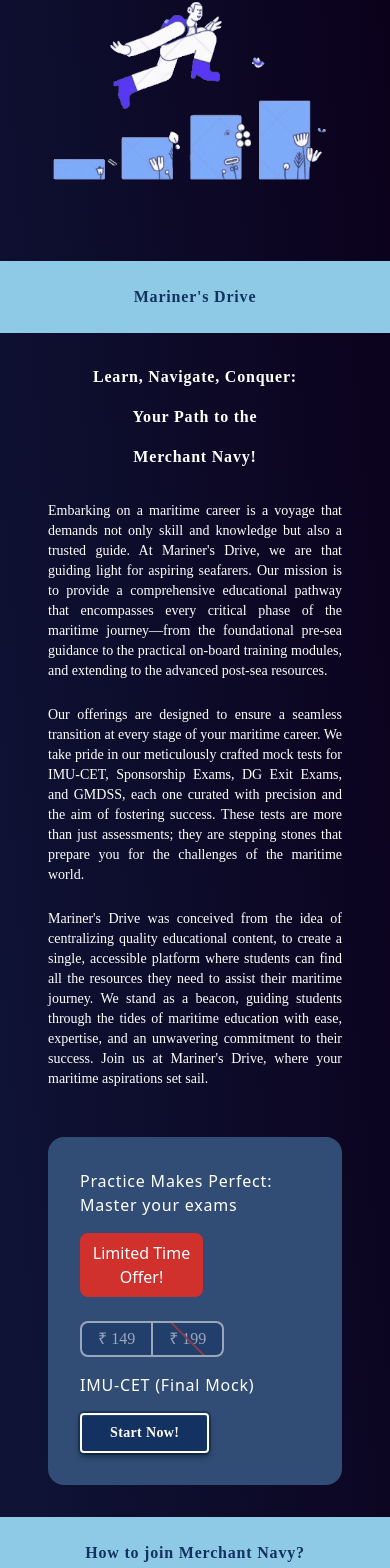
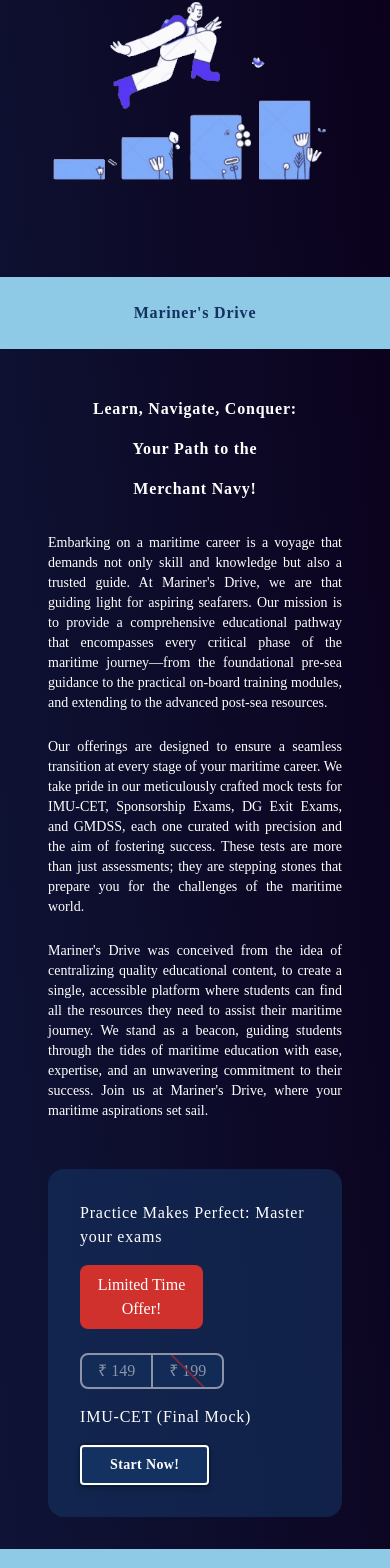
Before and after one commit to marinersdrive/gmdss, a React (Create React App) app: page / in a window 390 px wide. Shown: the part 401-1969 px from the top of the page. Built offline with nearby package versions, Linux system fonts and the light colour scheme.

Commit message:
final changes

```diff
--- a/src/HomePage.js
+++ b/src/HomePage.js
@@ -152,8 +152,8 @@ function HomePage() {
       url: "https://www.dgshipping.gov.in/writereaddata/ExamResult/202302030415286773897Noticetooralcandidates(2).pdf"
     },
     {
-      heading: "Details of IMU-CET Examination",
-      body: "This document contains important information about the upcoming IMU-CET (Indian Maritime University Common Entrance Test) examination, including dates, timings, and instructions for candidates. ",
+      heading: "IMU-CET 2024",
+      body: "This document contains important information about the upcoming IMU-CET (Indian Maritime University Common Entrance Test) examination, including dates, timings, and instructions for candidates.",
       url: "https://www.imu.edu.in/images/Admissions/2021/Notification_CET%20Details_03082021.pdf"
     }
   ];
@@ -332,7 +332,7 @@ function HomePage() {
         </div>
       </div>
       {/* Thick Page Divider */}
-      <div className="my-8 lg:my-20 text-center">
+      <div className="my-12 lg:my-20 text-center">
       <p className="text-darkest-blue font-montserrat bg-light-blue lg:p-8 p-6 font-semibold flex justify-center text-base lg:text-2xl text-center items-center  tracking-wider">
         Mariner's Drive
       </p>
@@ -355,11 +355,11 @@ function HomePage() {
     </div>
       {/* Thick Page Divider */}
       <div className="lg:my-4 my-0 text-center">
-      <p className="text-darkest-blue font-montserrat lg:p-8 p-6 font-semibold flex justify-center text-base lg:text-2xl text-center items-center tracking-wider">
+      <p className="text-tp-darkest-blue font-montserrat lg:p-8 p-6 font-semibold flex justify-center text-base lg:text-2xl text-center items-center tracking-wider">
       </p>
     </div>
     {/* News Bulletin Section */}
-    <div class="mx-12 lg:p-0 p-4 lg:mx-24 lg:h-full rounded-2xl bg-blue-900  animate-[wiggle_1s_ease-in-out_infinite]">
+    <div class="mx-12 lg:p-0 p-4 lg:mx-24 lg:h-full rounded-2xl bg-tp-darkest-blue  animate-[wiggle_1s_ease-in-out_infinite]">
     {Object.keys(prodDetails)
       .slice(currentDetailsIndex, currentDetailsIndex + 1)
       .map((key, index) => {
@@ -367,9 +367,9 @@ function HomePage() {
         return (
           <div key={key} class="lg:flex w-full justify-between items-center rounded-lg">
           <div class="items-center ml-4 lg:my-4">
-          <h2 className="lg:m-6 mt-4 text-white lg:text-3xl text-base tracking-wider lg:font-semibold font-medium">Practice Makes Perfect: Master your exams</h2>
-          <p className="lg:m-6 mt-4 text-white lg:text-2xl text-base bg-red rounded-lg p-2 w-1/2 text-center">Limited Time Offer!</p>
-          <h2 className="hidden lg:block lg:mx-6 mt-3 text-white lg:text-2xl text-base tracking-wider">{details.category}</h2>
+          <h2 className="lg:m-6 mt-4 text-white lg:text-2xl text-base tracking-wider lg:font-semibold font-medium font-montserrat">Practice Makes Perfect: Master your exams</h2>
+          <p className="lg:m-6 mt-4 text-white lg:text-lg text-base bg-red rounded-lg p-2 w-1/2 text-center font-montserrat">Limited Time Offer!</p>
+          <h2 className="hidden lg:block lg:mx-6 mt-3 text-white lg:text-2xl text-base tracking-wider font-montserrat">{details.category}</h2>
           <button className="hidden lg:block shadow-[rgba(6,_24,_44,_0.4)_0px_0px_0px_2px,_rgba(6,_24,_44,_0.65)_0px_4px_6px_-1px,_rgba(255,_255,_255,_0.08)_0px_1px_0px_inset]
           font-montserrat text-white tracking-wide font-semibold border-2 bg-darkest-blue py-2 lg:px-12 px-8 lg:text-base text-sm rounded lg:m-6 mt-4"
           onClick={() => navigate('/testseriespage')}>Start Now!</button>
@@ -394,7 +394,7 @@ function HomePage() {
       </div>
     )}
             </div>
-            <h2 className="lg:hidden lg:mx-6 my-4 text-white lg:text-2xl text-base tracking-wider">{details.category}</h2>
+            <h2 className="lg:hidden lg:mx-6 my-4 text-white lg:text-2xl text-base tracking-wider font-montserrat">{details.category}</h2>
             <button className="lg:hidden shadow-[rgba(6,_24,_44,_0.4)_0px_0px_0px_2px,_rgba(6,_24,_44,_0.65)_0px_4px_6px_-1px,_rgba(255,_255,_255,_0.08)_0px_1px_0px_inset]
           font-montserrat text-white tracking-wide font-semibold border-2 bg-darkest-blue py-2 lg:px-12 px-7 lg:text-base text-sm rounded lg:m-6"
           onClick={() => navigate('/testseriespage')}>Start Now!</button>
@@ -579,7 +579,7 @@ function HomePage() {
     </div>
 
   {/* Sponsorship Section */}
-<div className="lg:flex justify-between mx-4 lg:mx-12 h-full">
+<div className="lg:flex justify-between mx-0 lg:mx-12 h-full">
   {/* Pre-Sea Section */}
   <div className="w-full text-center">
     <h3 className="text-white font-montserrat font-semibold text-base lg:text-2xl tracking-wider lg:mb-12 mb-8">Sponsorship</h3>
@@ -601,7 +601,7 @@ function HomePage() {
     </div>
 
   {/* 'Writtens' and 'Oral' Tabs Section */}
-<div className="lg:flex justify-between mx-4 lg:mx-12 h-full">
+<div className="lg:flex justify-between mx-0 lg:mx-12 h-full">
   {/* 'Writtens' Tab Section */}
   <div className="w-full lg:w-1/2 text-center">
     <h3 className="text-white font-montserrat font-semibold text-base lg:text-2xl tracking-wider mb-4">Your Guide to</h3>
@@ -640,7 +640,7 @@ function HomePage() {
         Test - Series
       </p>
     </div>
-  <div className="lg:flex justify-between mx-4 lg:mx-12 h-full  ">
+  <div className="lg:flex justify-between mx-0 lg:mx-12 h-full  ">
       {/* Pre-Sea Section */}
       <div className="w-full lg:w-1/3 text-center lg:mt-4 mt-12">
         <h3 className="text-white font-montserrat font-semibold text-base lg:text-2xl tracking-wider mb-4">IMUCET</h3>
@@ -697,7 +697,7 @@ function HomePage() {
       </p>
     </div>
 
-    <div className="lg:flex justify-between mx-4 lg:mx-16 h-full">
+    <div className="lg:flex justify-between mx-0 lg:mx-16 h-full">
     {/* Left Part - Contact Form */}
     <div className="w-full lg:w-1/2">
       <h3 className="text-white font-montserrat lg:text-start text-center font-semibold text-lg lg:text-2xl tracking-wider mb-8">Get in Touch!</h3>
```
